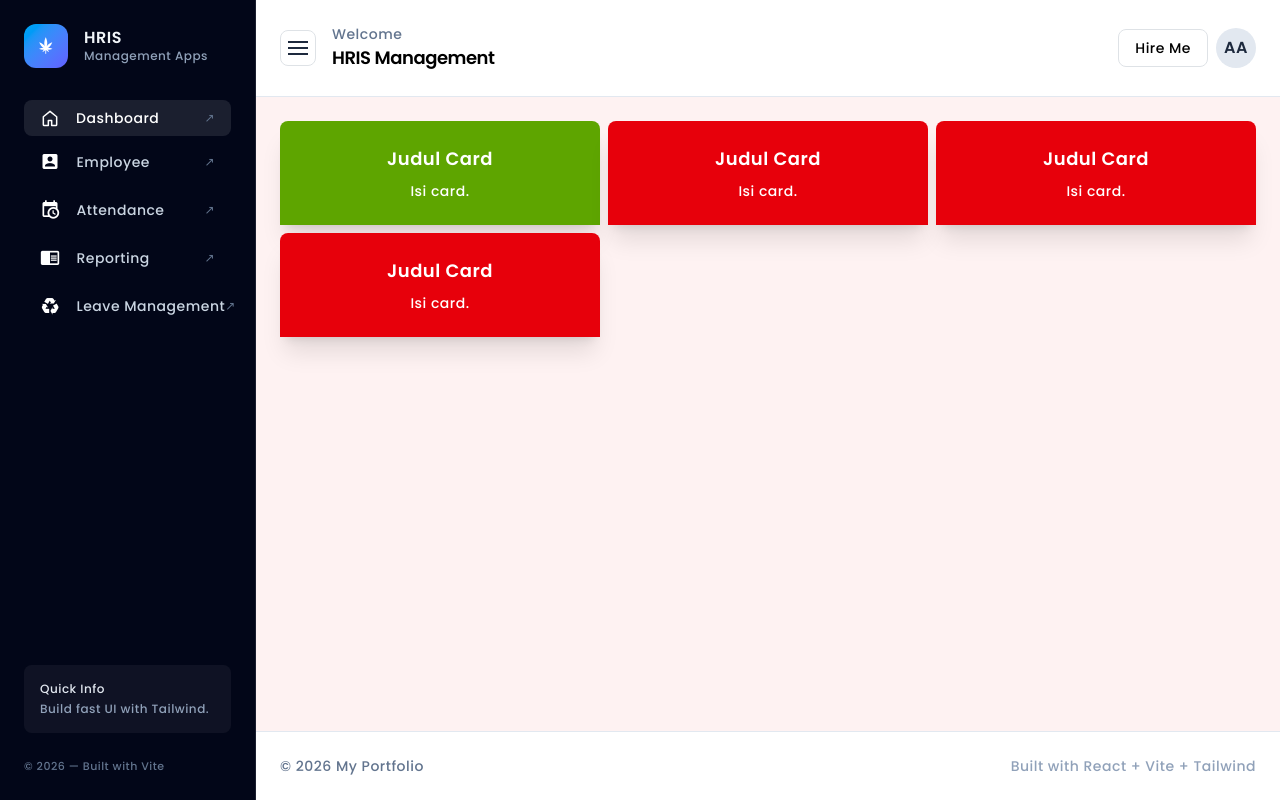
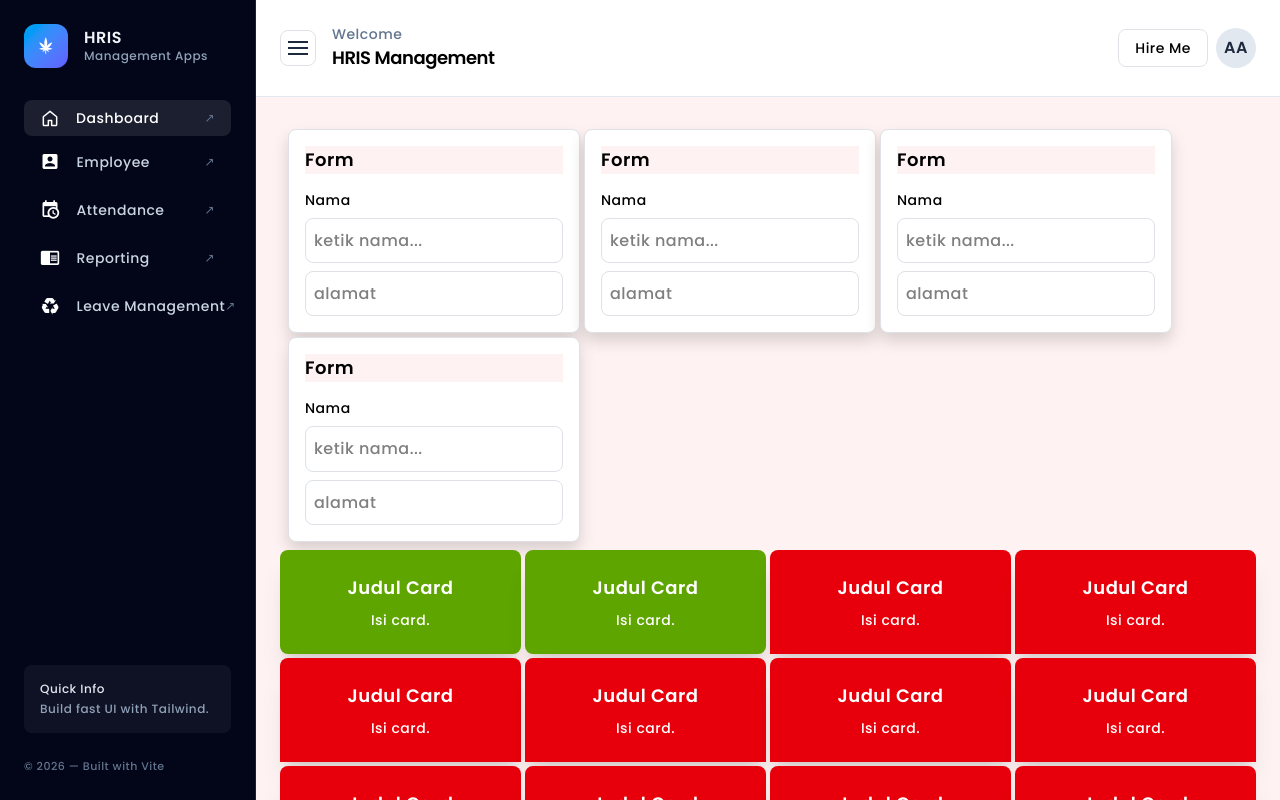
Before and after one commit to Hariorio/porto_react, a React (Vite) app: page /dashboard in a window 1280 px wide. Shown: the top 800 px of the page. Built offline with nearby package versions, Linux system fonts and the light colour scheme.

Commit message:
lebih memahami grid dan flex

```diff
--- a/src/components/Card.jsx
+++ b/src/components/Card.jsx
@@ -1,8 +1,8 @@
 export default function Card({ children, className = "" }) {
   return (
     <div
-      className={`rounded-xl bg-white shadow border p-4 ${className}`}
-    >
+      className={`rounded-lg bg-white shadow border p-3 ${className}`}
+      >
       {children}
     </div>
   );
--- a/src/pages/Dashboard/DashboardPage.jsx
+++ b/src/pages/Dashboard/DashboardPage.jsx
@@ -1,28 +1,117 @@
 import React from 'react'
-
+import Card from '../../components/Card'
 const DashboardPage = () => {
   return (
    <div>
-    <div className="w-full flex flex-wrap gap-2">
-        <div className="w-full sm:w-xs bg-lime-600 p-4 rounded-t-lg shadow-xl">
-          <h1 className="text-lg mb-px text-center text-white font-semibold">Judul Card</h1>
-          <p className="mt-2 text-white text-center text-sm text-gray-600">Isi card.</p>
-      </div>
-      <div className="w-full sm:w-xs bg-red-600 p-4 rounded-t-lg shadow-xl">
-          <h1 className="text-lg mb-px text-center text-white font-semibold">Judul Card</h1>
-          <p className="mt-2 text-white text-center text-sm text-gray-600">Isi card.</p>
-      </div>
-      <div className="w-full sm:w-xs bg-red-600 p-4 rounded-t-lg shadow-xl">
-          <h1 className="text-lg mb-px text-center text-white font-semibold">Judul Card</h1>
-          <p className="mt-2 text-white text-center text-sm text-gray-600">Isi card.</p>
-      </div>
-      <div className="w-full sm:w-xs bg-red-600 p-4 rounded-t-lg shadow-xl">
-          <h1 className="text-lg mb-px text-center text-white font-semibold">Judul Card</h1>
-          <p className="mt-2 text-white text-center text-sm text-gray-600">Isi card.</p>
-      </div>
+    <div className="flex flex-wrap gap-1 p-2 mx-auto">
+        <Card className="lg:w-73">
+            <h2 className="text-lg font-semibold bg-red-50">Form</h2>
+            <label className="mt-3 block text-sm font-medium">
+                Nama
+            </label>
+              <input
+                    className="mt-2 w-full rounded-lg border p-2"
+                    placeholder="ketik nama..."
+                />
+                 <input
+                    className="mt-2 w-full rounded-lg border p-2"
+                    placeholder="alamat"
+                />
+        </Card>
+        <Card className="lg:w-73">
+            <h2 className="text-lg font-semibold bg-red-50">Form</h2>
+            <label className="mt-3 block text-sm font-medium">
+                Nama
+            </label>
+              <input
+                    className="mt-2 w-full rounded-lg border p-2"
+                    placeholder="ketik nama..."
+                />
+                 <input
+                    className="mt-2 w-full rounded-lg border p-2"
+                    placeholder="alamat"
+                />
+        </Card>
+        <Card className="lg:w-73">
+            <h2 className="text-lg font-semibold bg-red-50">Form</h2>
+            <label className="mt-3 block text-sm font-medium">
+                Nama
+            </label>
+              <input
+                    className="mt-2 w-full rounded-lg border p-2"
+                    placeholder="ketik nama..."
+                />
+                 <input
+                    className="mt-2 w-full rounded-lg border p-2"
+                    placeholder="alamat"
+                />
+        </Card>
+          <Card className="lg:w-73">
+            <h2 className="text-lg font-semibold bg-red-50">Form</h2>
+            <label className="mt-3 block text-sm font-medium">
+                Nama
+            </label>
+              <input
+                    className="mt-2 w-full rounded-lg border p-2"
+                    placeholder="ketik nama..."
+                />
+                 <input
+                    className="mt-2 w-full rounded-lg border p-2"
+                    placeholder="alamat"
+                />
+        </Card>
+    </div>
 
-
-      </div>
+        <div className="grid gap-1 grid-cols-1 sm:grid-cols-2 lg:grid-cols-4">
+        <div className="bg-lime-600 p-4 rounded-lg shadow-xl hover:bg-gray-700">
+            <h1 className="text-lg mb-px text-center text-white font-semibold">Judul Card</h1>
+            <p className="mt-2 text-white text-center text-sm ">Isi card.</p>
+        </div>
+        <div className="bg-lime-600 p-4 rounded-lg shadow-xl hover:bg-gray-700">
+            <h1 className="text-lg mb-px text-center text-white font-semibold">Judul Card</h1>
+            <p className="mt-2 text-white text-center text-sm ">Isi card.</p>
+        </div>
+        <div className="bg-red-600 p-4 rounded-t-lg shadow-xl hover:bg-gray-700">
+            <h1 className="text-lg mb-px text-center text-white font-semibold">Judul Card</h1>
+            <p className="mt-2 text-white text-center text-sm ">Isi card.</p>
+        </div>
+        <div className="bg-red-600 p-4 rounded-t-lg shadow-xl hover:bg-gray-700">
+            <h1 className="text-lg mb-px text-center text-white font-semibold">Judul Card</h1>
+            <p className="mt-2 text-white text-center text-sm ">Isi card.</p>
+        </div>
+        <div className="bg-red-600 p-4 rounded-t-lg shadow-xl hover:bg-gray-700">
+            <h1 className="text-lg mb-px text-center text-white font-semibold">Judul Card</h1>
+            <p className="mt-2 text-white text-center text-sm ">Isi card.</p>
+        </div>
+        <div className="bg-red-600 p-4 rounded-t-lg shadow-xl hover:bg-gray-700">
+            <h1 className="text-lg mb-px text-center text-white font-semibold">Judul Card</h1>
+            <p className="mt-2 text-white text-center text-sm ">Isi card.</p>
+        </div>
+        <div className="bg-red-600 p-4 rounded-t-lg shadow-xl hover:bg-gray-700">
+            <h1 className="text-lg mb-px text-center text-white font-semibold">Judul Card</h1>
+            <p className="mt-2 text-white text-center text-sm ">Isi card.</p>
+        </div>
+        <div className="bg-red-600 p-4 rounded-t-lg shadow-xl hover:bg-gray-700">
+            <h1 className="text-lg mb-px text-center text-white font-semibold">Judul Card</h1>
+            <p className="mt-2 text-white text-center text-sm ">Isi card.</p>
+        </div>
+        <div className="bg-red-600 p-4 rounded-t-lg shadow-xl hover:bg-gray-700">
+            <h1 className="text-lg mb-px text-center text-white font-semibold">Judul Card</h1>
+            <p className="mt-2 text-white text-center text-sm ">Isi card.</p>
+        </div>
+        <div className="bg-red-600 p-4 rounded-t-lg shadow-xl hover:bg-gray-700">
+            <h1 className="text-lg mb-px text-center text-white font-semibold">Judul Card</h1>
+            <p className="mt-2 text-white text-center text-sm ">Isi card.</p>
+        </div>
+        <div className="bg-red-600 p-4 rounded-t-lg shadow-xl hover:bg-gray-700">
+            <h1 className="text-lg mb-px text-center text-white font-semibold">Judul Card</h1>
+            <p className="mt-2 text-white text-center text-sm ">Isi card.</p>
+        </div>
+          <div className="bg-red-600 p-4 rounded-t-lg shadow-xl hover:bg-gray-700">
+            <h1 className="text-lg mb-px text-center text-white font-semibold">Judul Card</h1>
+            <p className="mt-2 text-white text-center text-sm ">Isi card.</p>
+        </div>
+        </div>
    </div>
   )
 }
```
